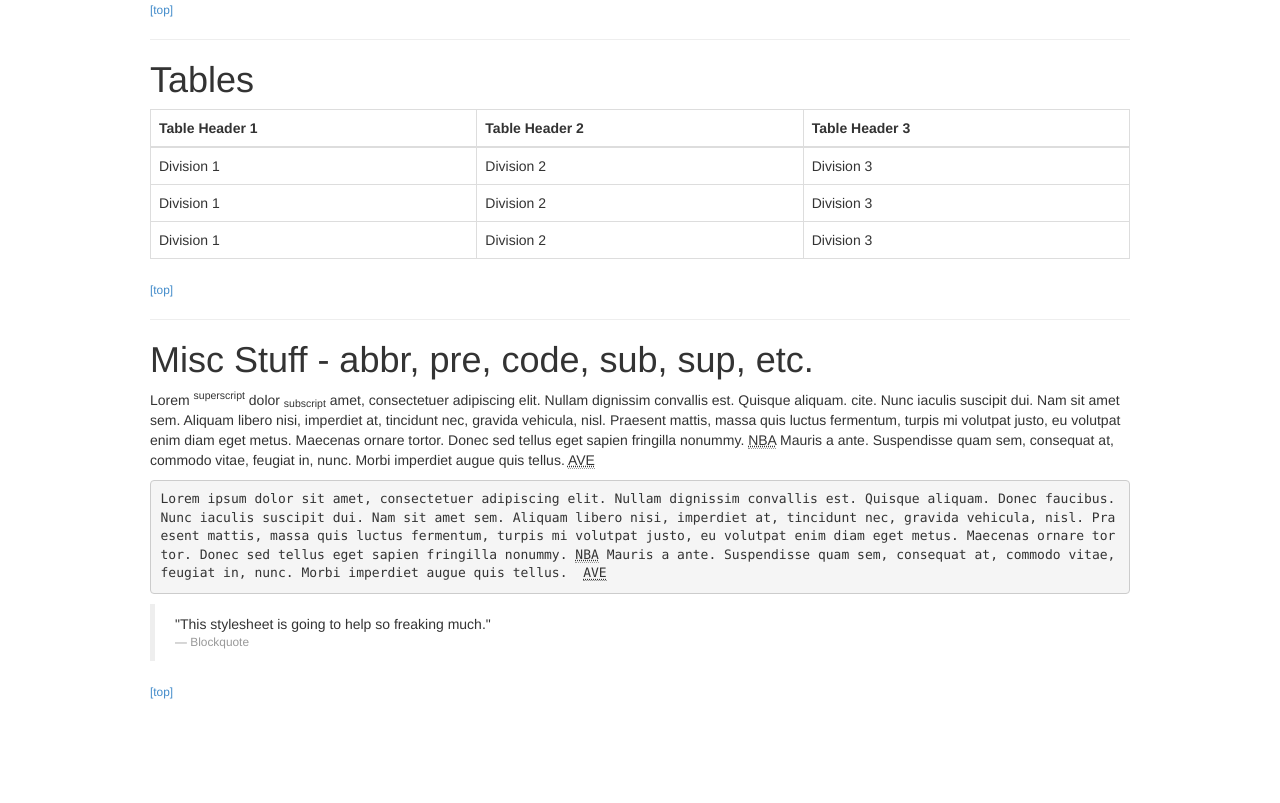
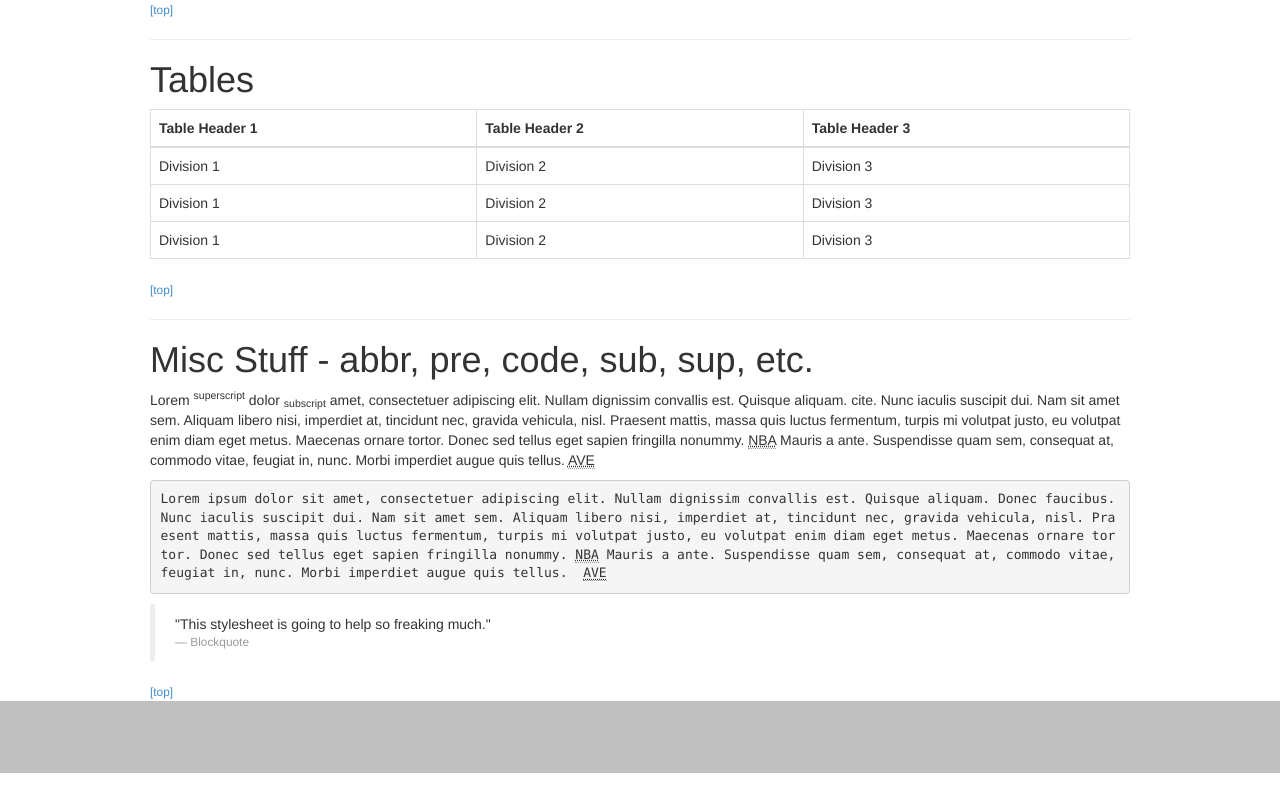
Before and after one commit to dymio/html-css-template, a plain HTML site: page index.html in a window 1280 px wide. Shown: the part 2090-2893 px from the top of the page. After the commit the page ends 2863 px from the top, so only its background shows below. Drawn offline with Linux system fonts and the light colour scheme.

Commit message:
New sticky footer mechanism

```diff
--- a/assets/screen.css
+++ b/assets/screen.css
@@ -1,16 +1,32 @@
-/**
- * STICKY FOOTER
- */
-html, body { width: 100%; height: 100%; }
-#wrapper {
+/** STICKY FOOTER **/
+html, body { height: 100%; }
+
+#wrap {
+  min-height: 100%;
+  height: auto !important;
+  height: 100%;
+  margin: 0 auto -72px;
+  padding: 0 0 72px; }
+#footer { height: 72px; background: silver; }
+/** END OF STICKY FOOTER FUNCTIONAL **/
+
+/*
+ * Sometimes, first, modern variant don't work because different reasons,
+ * but we have less stylish bulletproof
+ ** OLD FASHIONED STICKY FOOTER **
+#wrap {
   overflow: hidden;
   position: relative;
   min-height: 100%;
   height:auto !important;
-  height:100%;
-}
-#dilator { padding-bottom: 102px; }
-#footer { overflow: hidden; position: relative; margin-top: -72px; height: 72px; }
+  height:100%; }
+#wrap .dilator { padding-bottom: 72px; }
+#footer {
+  overflow: hidden;
+  position: relative;
+  margin-top: -72px;
+  height: 72px; }
+/** END OF OLD FASHIONED STICKY FOOTER **/
 
 /* Responsive media rules from Bootstrap 3 */
 /* DEFAULT IS EXTRA SMALL - less than 768px */
--- a/index.html
+++ b/index.html
@@ -48,7 +48,7 @@
     <link rel="apple-touch-icon-precomposed"                 href="ico/fvc57x57.png">
   </head>
   <body>
-    <div id="wrapper">
+    <div id="wrap">
       <header id="header">
       </header>
 
@@ -221,8 +221,6 @@
         <small><a href="#header">[top]</a></small>
       </section>
       <!-- End of Sample Content (thanks to jonhenshaw http://snipplr.com/view/8121/ ) -->
-
-      <div id="dilator"></div>
     </div>
     <footer id="footer">
     </footer>
```
